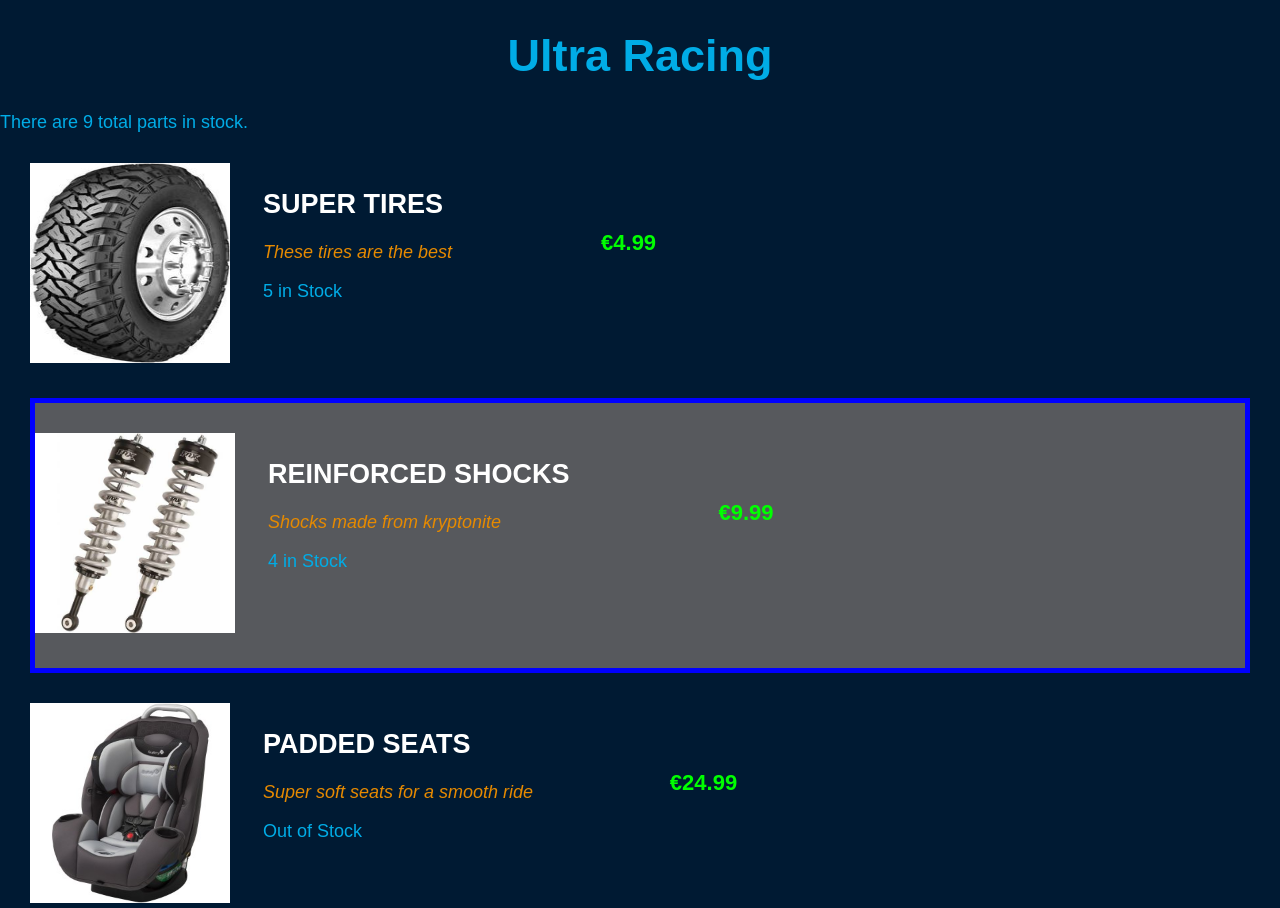
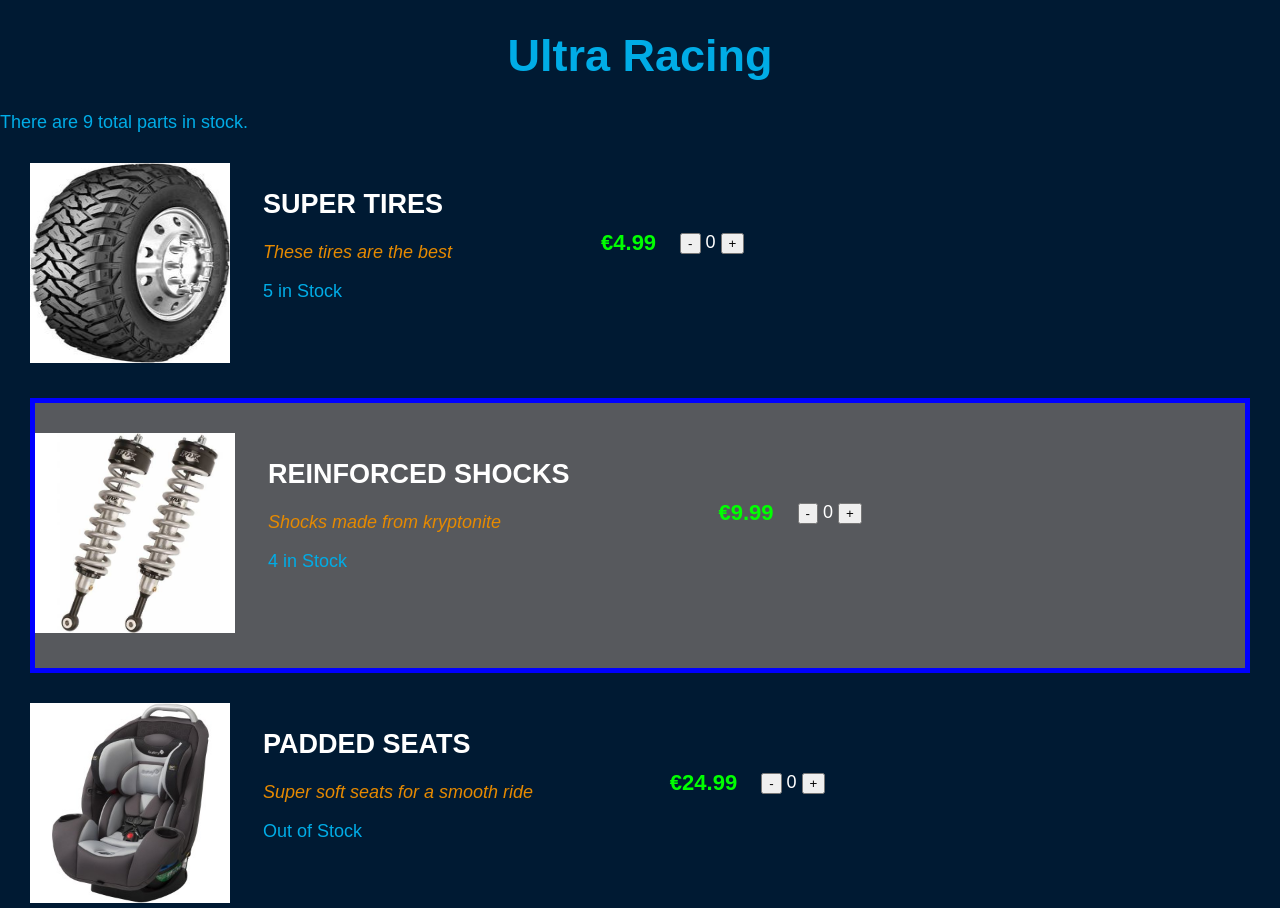
Before and after one commit to anastminsk/ultra-racing-angular, an Angular app: page / in a window 1280 px wide. Built offline with nearby package versions, Linux system fonts and the light colour scheme.

Commit message:
feature: add events

```diff
--- a/src/app/car-parts/car-part.ts
+++ b/src/app/car-parts/car-part.ts
@@ -6,4 +6,5 @@ export class CarPart {
   price: number;
   image: string;
   featured: boolean;
+  quantity: number;
 }
--- a/src/app/car-parts/car-parts.component.css
+++ b/src/app/car-parts/car-parts.component.css
@@ -32,3 +32,7 @@
   background: #57595d;
   border: 5px solid blue;
 }
+
+.select-quantity {
+  margin-left: 20px;
+}
--- a/src/app/car-parts/car-parts.component.html
+++ b/src/app/car-parts/car-parts.component.html
@@ -14,6 +14,13 @@
             <p *ngIf="carPart.inStock === 0">Out of Stock</p>
           </td>
           <td class="price">{{carPart.price | currency:'EUR':true}}</td>
+          <td>
+            <div class="select-quantity">
+              <button class="decrease" (click)="downQuantity(carPart)">-</button>
+              {{carPart.quantity}}
+              <button class="increase" (click)="upQuantity(carPart)">+</button>
+            </div>
+          </td>
         </tr>
       </table>
     </div>
--- a/src/app/car-parts/car-parts.component.ts
+++ b/src/app/car-parts/car-parts.component.ts
@@ -18,4 +18,16 @@ export class CarPartsComponent {
   totalCarParts() {
     return this.carParts.reduce((prev, current) => prev + current.inStock, 0);
   }
+
+  upQuantity(carPart) {
+    if (carPart.quantity < carPart.inStock) {
+      carPart.quantity++;
+    }
+  }
+
+  downQuantity(carPart) {
+    if (carPart.quantity !== 0) {
+      carPart.quantity--;
+    }
+  }
 }
--- a/src/app/car-parts/mocks.ts
+++ b/src/app/car-parts/mocks.ts
@@ -7,7 +7,8 @@ export const CARPARTS: CarPart[] = [{
   "inStock": 5,
   "price": 4.99,
   "image": "../assets/img/tire.jpg",
-  "featured": false
+  "featured": false,
+  "quantity": 0
 },
 {
   "id": 2,
@@ -16,7 +17,8 @@ export const CARPARTS: CarPart[] = [{
   "inStock": 4,
   "price": 9.99,
   "image": "../assets/img/shocks.jpg",
-  "featured": true
+  "featured": true,
+  "quantity": 0
 },
 {
   "id": 3,
@@ -25,5 +27,6 @@ export const CARPARTS: CarPart[] = [{
   "inStock": 0,
   "price": 24.99,
   "image": "../assets/img/seat.jpg",
-  "featured": false
+  "featured": false,
+  "quantity": 0
 }];
```
